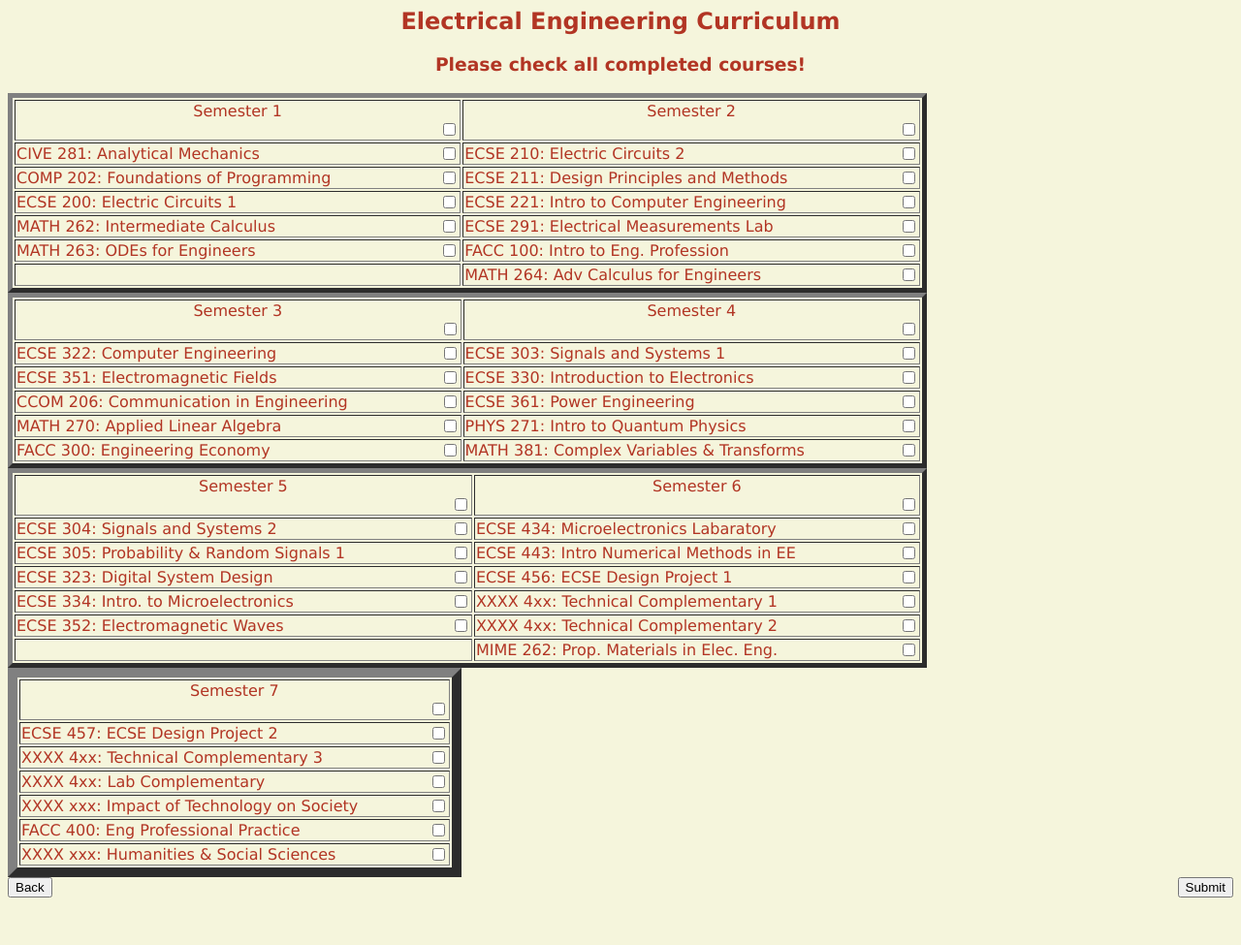
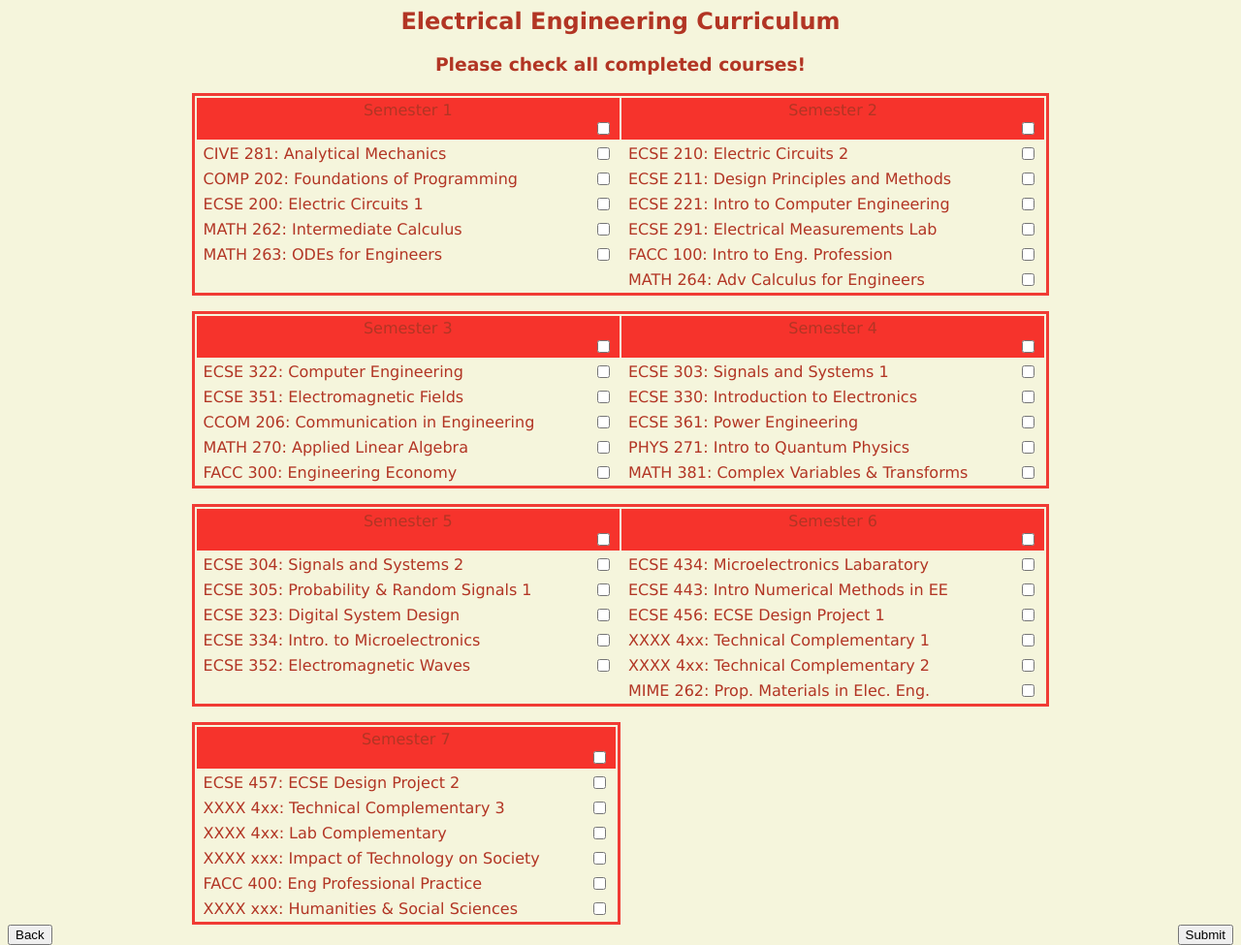
Before and after one commit to muannaki/ConstraintsVisualizer, a PHP site: page /EECurriculum.php?MCGILLID=1 in a window 1280 px wide. Shown: the whole page at 97% size. Before the commit the page ends 926 px from the top, so only its background shows below. Run offline with PHP 8.4, Linux system fonts and the light colour scheme; data comes from the database, SQL or seed files in the repository.

Commit message:
Updated table config

```diff
--- a/Curriculum.php
+++ b/Curriculum.php
@@ -9,17 +9,22 @@ class Curriculum {
 		//$name = "name";
 		$count = 0;
 		$check = 2;
-		echo "<table width = '75%' border = '5'>";
+		echo "<table id = 'thistable' width = '70%' class = 'center'>";
 
 		for($tr = 1; $tr <= $rows; $tr++) {
 			$index = 1;
+			if ($tr % 2 == 0) {
 			echo "<tr>";
+			}
+			else {
+				echo "<tr class= 'alt'>";
+			}
 
 
 			for($td = 1; $td <= $cols; $td++) {
 				if($count < 2) {
-					echo "<td>"."<center>"."Semester ".$beginSemester."</center>" ?>
-					<input type="checkbox" name="<?php echo "Semester".$beginSemester?>" id="<?php echo "Semester".$beginSemester ?>"
+					echo "<td width ='45%' bgcolor = '#F6332C' >"."<center>"."Semester ".$beginSemester."</center>" ?>
+					<input type="checkbox" name="<?php echo "<font color ='white'>Semester</font>".$beginSemester?>" id="<?php echo "Semester".$beginSemester ?>"
 					onclick="checkSemester(<?php echo $beginSemester?>,this)"
 					/>
 					<?php
@@ -109,12 +114,12 @@ class Curriculum {
 	// Draws a single column table
 	public function drawSingleTable($rows, $semester, $Recordset) {
 		$check = false;
-		echo "<table width = '37%' border = '10'>";
+		echo "<table id = 'thistable' class = 'left'>";
 
 		for($tr = 1; $tr <= $rows; $tr++) {
 			echo "<tr>";
 			if (!$check) {
-				echo "<td>"."<center>"."Semester ".$semester."</center>"?>
+				echo "<td bgcolor = '#F6332C'>"."<center>"."Semester ".$semester."</center>"?>
 				<input type="checkbox" name="<?php echo "Semester".$semester ?>" id="<?php echo "Semester".$semester ?>"
 				onclick = "checkSemester(<?php echo $semester?>, this)"
 				/>
--- a/EECurriculum.php
+++ b/EECurriculum.php
@@ -1,6 +1,35 @@
 <html>
 <style type="text/css">
+table.center{
+	width:70%;
+	margin-left:15%;
+	margin-right:15%;
+}
+table.left{
+	width:35%;
+	margin-left:15%;
+	margin-right:50%;
+}
+#thistable {
+		font-family: "Verdana";
+
+		border: 3px solid #F03B34;
+
+	}
+	#thistable td {
+
+
+		border: 5px;
+		padding: 3px 7px 2px 7px;
+
+	}
+	#thistable tr.alt td {
+
+
+
+	}
 body {
+
 	background-color: #f5f5dc;
 	text-align: center;
 	color: #b23524;
@@ -12,6 +41,7 @@ input {
 button {
 	float: left;
 	}
+
 
 </style>
 
@@ -49,9 +79,15 @@ $Recordset5 = mysql_query($query_Recordset5, $con_mcgill) or die(mysql_errno());
 $Recordset6 = mysql_query($query_Recordset6, $con_mcgill) or die(mysql_errno());
 $Recordset7 = mysql_query($query_Recordset7, $con_mcgill) or die(mysql_errno());
 
-$EECurriculum -> drawTable(2, 7, 1, $Recordset1, $Recordset2);
-$EECurriculum -> drawTable(2, 6, 3, $Recordset3, $Recordset4);
-$EECurriculum -> drawTable(2, 7, 5, $Recordset5, $Recordset6);
+$EECurriculum -> drawTable(2, 7, 1, $Recordset1, $Recordset2); ?>
+<p></p>
+<?php
+$EECurriculum -> drawTable(2, 6, 3, $Recordset3, $Recordset4); ?>
+<p></p>
+<?php
+$EECurriculum -> drawTable(2, 7, 5, $Recordset5, $Recordset6); ?>
+<p></p>
+<?php
 $EECurriculum -> drawSingleTable(7,7, $Recordset7);
 
 ?>
```
